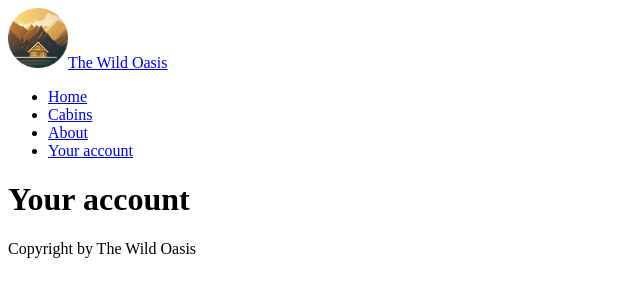
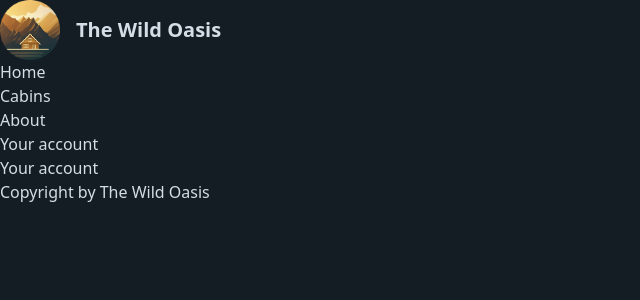
Before and after one commit to robindevilliers2/the-wild-oasis-website, a Next.js app: page /account in a window 1280 px wide. Shown: the top 300 px of the page, without its empty margins (0-640 px from the left). Built offline with nearby package versions, Linux system fonts and the light colour scheme.

Commit message:
init tailwind config

```diff
--- a/app/layout.js
+++ b/app/layout.js
@@ -1,5 +1,6 @@
 import Logo from "@/app/_components/Logo";
 import Navigation from "@/app/_components/Navigation";
+import "@/app/_styles/globals.css";
 
 export const metadata = {
   title: "The Wild Oasis",
@@ -8,7 +9,7 @@
 export default function RootLayout({ children }) {
   return (
     <html lang="en">
-      <body>
+      <body className="bg-primary-950 text-primary-100 min-h-screen">
         <header>
           <Logo />
         </header>
--- a/package.json
+++ b/package.json
@@ -9,6 +9,7 @@
     "lint": "next lint"
   },
   "dependencies": {
+    "@heroicons/react": "^2.2.0",
     "next": "^15.3.1",
     "react": "^19.1.0",
     "react-dom": "^19.1.0"
```
Also changed, not shown: 1 other file (tests, documents, lock files or other folders).
